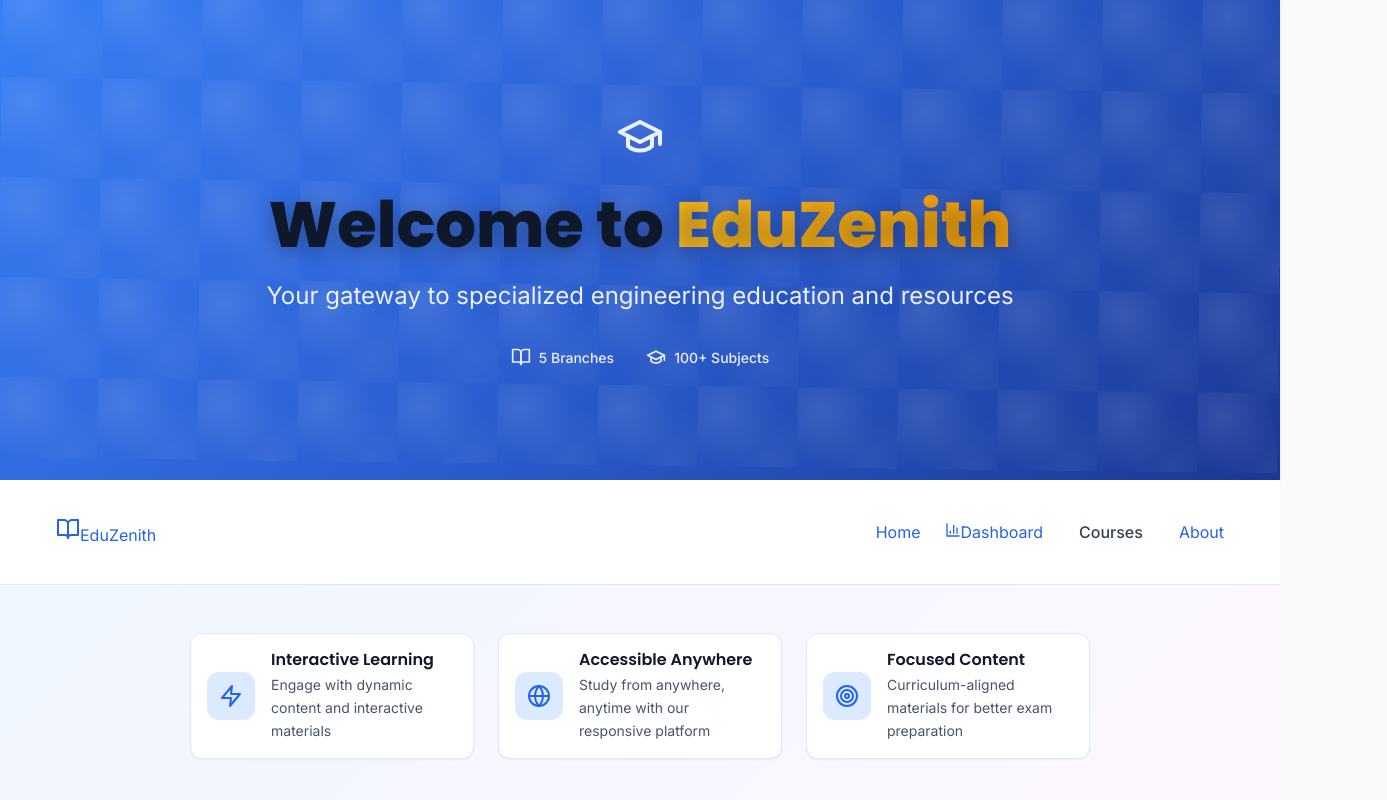
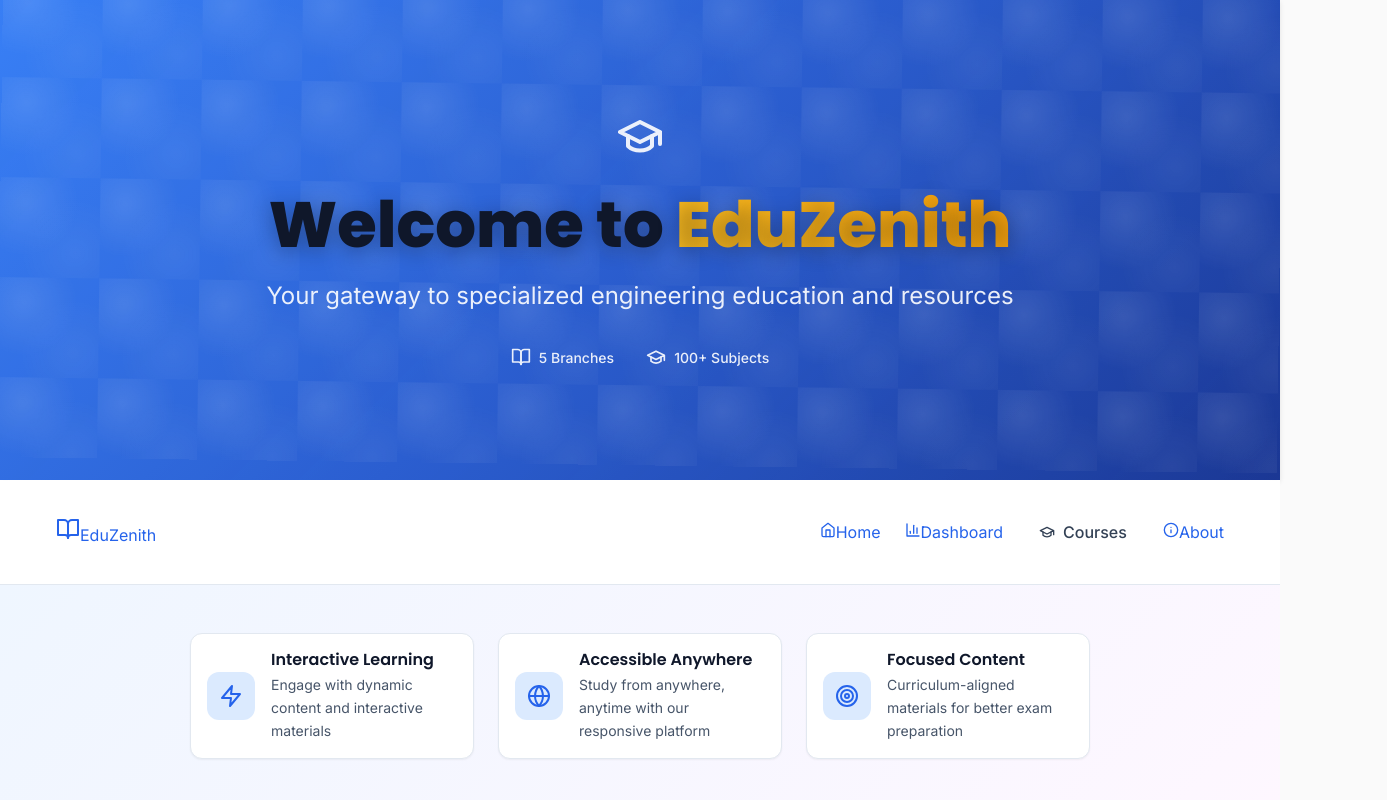
Before and after one commit to Manvitha236/Eduzenith-1, a React (Create React App) app: page / in a window 1280 px wide. Shown: the top 800 px of the page, 1387 px wide, since content can reach past the window. Built offline with nearby package versions, Linux system fonts and the light colour scheme.

Commit message:
Add icons to navigation links

```diff
--- a/src/components/ui/Header.js
+++ b/src/components/ui/Header.js
@@ -1,6 +1,6 @@
 import React, { useState, useEffect } from 'react';
 import { Link, useLocation } from 'react-router-dom';
-import { Menu, X, BookOpen, GraduationCap, BarChart3 } from 'lucide-react';
+import { Menu, X, BookOpen, GraduationCap, BarChart3, Home, Info } from 'lucide-react';
 
 const courses = [
   { id: 'CSE', name: 'Computer Science Engineering', icon: '💻' },
@@ -84,6 +84,7 @@ const Header = () => {
 
             <div className={`nav-menu ${isNavVisible ? 'active' : ''}`}>
               <Link to="/" className="nav-link">
+                <Home size={16} />
                 Home
               </Link>
 
@@ -94,6 +95,7 @@ const Header = () => {
 
               <div className="nav-dropdown">
                 <span className="nav-link dropdown-trigger">
+                  <GraduationCap size={16} />
                   Courses
                 </span>
                 <div className="dropdown-menu">
@@ -114,6 +116,7 @@ const Header = () => {
               </div>
 
               <Link to="/About" className="nav-link">
+                <Info size={16} />
                 About
               </Link>
             </div>
```
